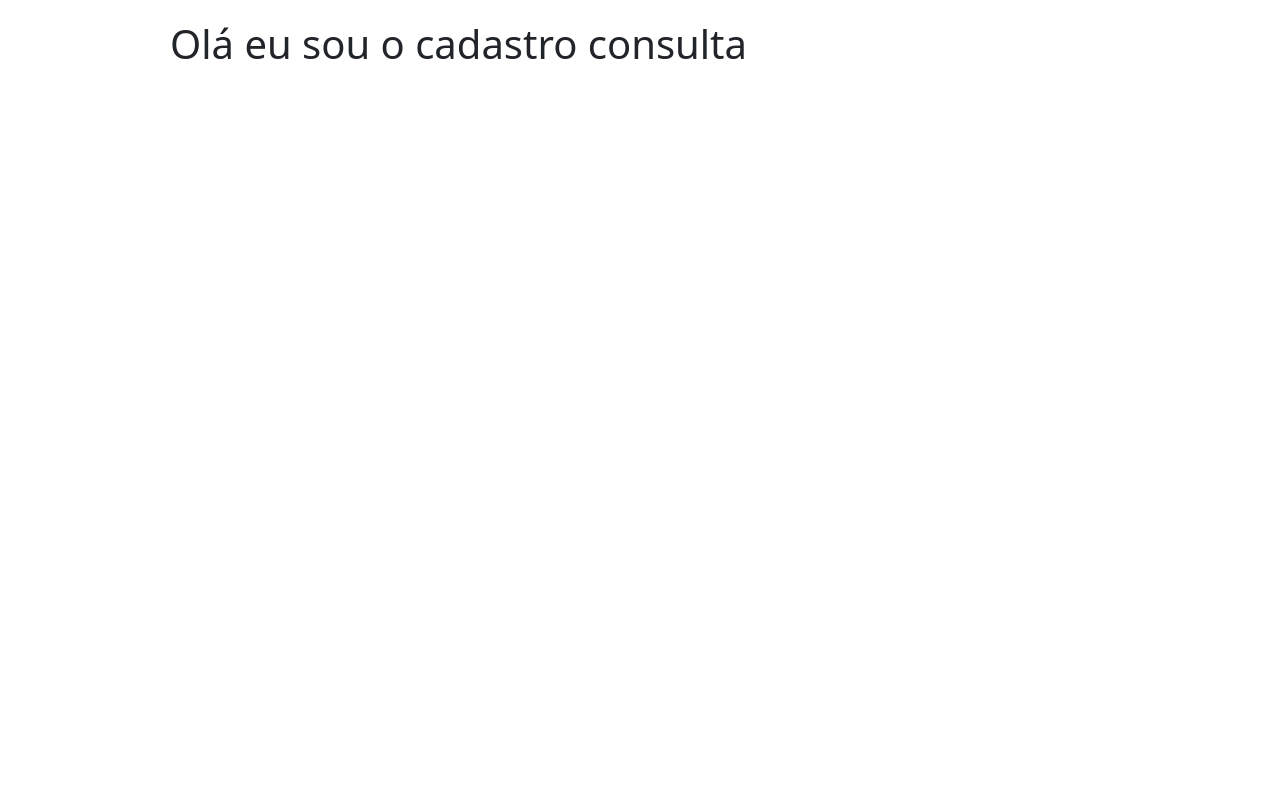
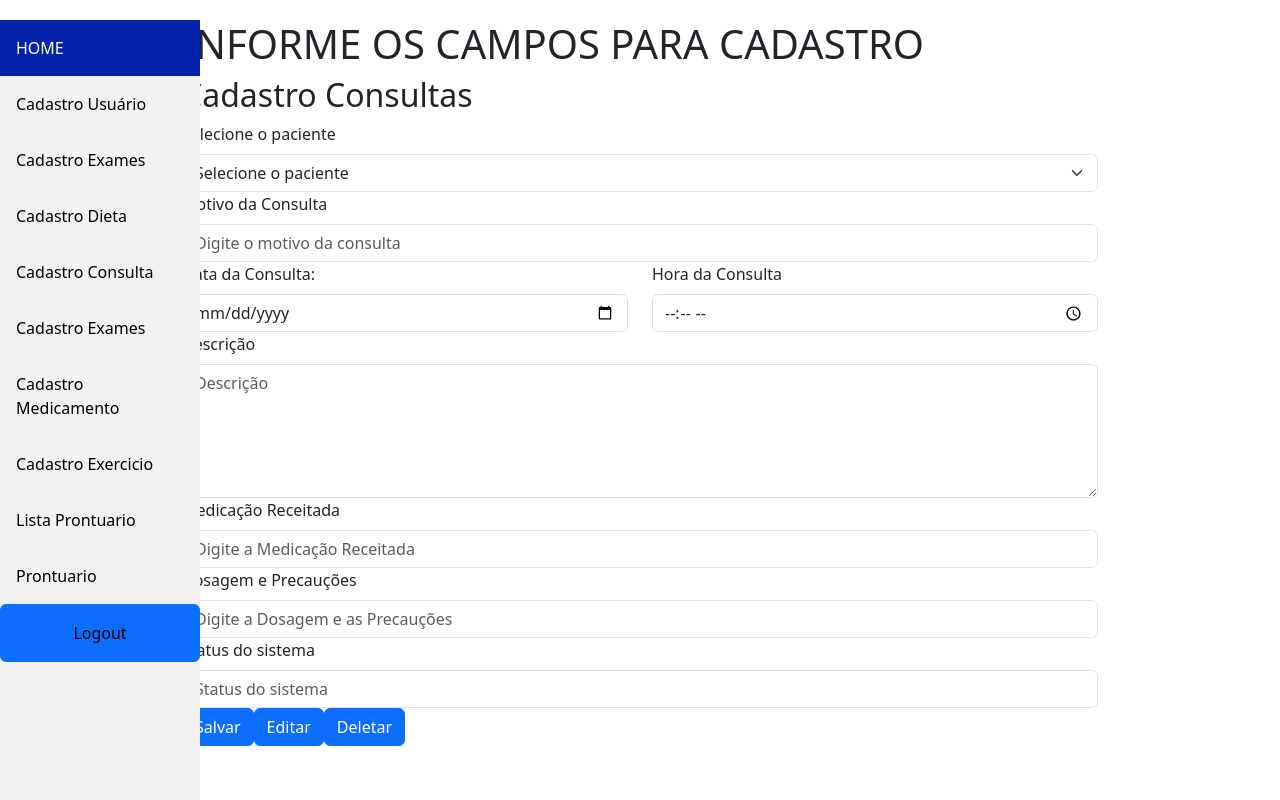
Before and after one commit to FullStack-Coqueiros/M3P-FrontEnd-Squad2, a React (Vite) app in the folder project_frontend/: page /CadastroConsulta in a window 1280 px wide. Built offline with nearby package versions, Linux system fonts and the light colour scheme; data requests are answered from the project's data file.

Commit message:
Criando Cadastro Consulta

```diff
--- a/project_frontend/src/pages/CadastroConsulta/CadastroConsulta.jsx
+++ b/project_frontend/src/pages/CadastroConsulta/CadastroConsulta.jsx
@@ -1,10 +1,179 @@
-import React from 'react'
+import React, {useEffect, useState} from 'react';
+import { Form, Button, Container, Row, Col } from 'react-bootstrap';
+import {useForm} from 'react-hook-form';
+import { v4 as uuidv4 } from 'uuid';
+import {useAppContext} from "../../context/useAppContext";
+import Sidebar from "../../components/SidebarComponents/Sidebar";
+
 
 function CadastroConsulta() {
+
+  const {handleAdicionarConsulta, handleDeletarConsulta, pacientes, setPacientes, carregarPacientes} = useAppContext();
+  const [isSaved, setIsSaved] = useState(false)
+  const [showSuccessAlert, setShowSuccessAlert] = useState(false);
+  const {register, handleSubmit, reset, formState: {errors}} = useForm();
+
+  useEffect(() => {
+    const fetchPacientes = async () => {
+      try {
+        const response = await fetch('http://localhost:3000/pacientes');
+        const data = await response.json();
+        setPacientes(data);
+      } catch (error) {
+        console.error('Erro ao buscar pacientes', error);
+      }
+    };
+    fetchPacientes();
+  }, [setPacientes]);
+
+  function createConsulta(data) {
+    const consulta = {
+      ...data,
+      id: uuidv4(),
+    };
+
+    handleAdicionarConsulta(consulta);
+    setIsSaved(true);
+    setShowSuccessAlert(true);
+
+    // Limpar o formulário
+    reset();
+    // Imprimir os dados no console
+    console.log('Dados da consulta para o paciente:', exame);
+
+    const deletarConsulta = (consultaId) => {
+
+      const consultaParaDeletar = consultas.find((consulta) => consulta.id === consultaId);
+
+      if (consultaParaDeletar) {
+        handleDeletarConsulta(consultaId);
+      } else {
+        console.warn('Tentativa de deletar consulta inexistente.');
+      }
+    };
+
+  }
+
   return (
-    <div>
-    <h1>  Olá eu sou o cadastro consulta</h1>
-    </div>
+    <>
+      <Sidebar />
+      <Container>
+        <h1>INFORME OS CAMPOS PARA CADASTRO</h1>
+        <section className='form-med'>
+          <form onSubmit={handleSubmit(createConsulta)}>
+            <h2>Cadastro Consultas</h2>
+            <Row>
+              <Col>
+
+                <div className='form-section'>
+                  <Form.Group controlId='pacienteId'>
+                    <Form.Label>Selecione o paciente</Form.Label>
+                    <Form.Select
+                      {...register("pacientId", {required: true})}
+                    >
+                      <option value="">Selecione o paciente</option>
+                      {pacientes.map(paciente => (
+                        <option key={paciente.id} value={paciente.id}>
+                          {paciente.nomeCompleto}
+                        </option>
+                      ))}
+                    </Form.Select>
+                    {errors.pacienteId && (
+                      <span className='error-message'>Campo Obrigatório</span>
+                    )}
+                  </Form.Group>
+                </div>
+
+                <Form.Group name="consulta">
+                  <Form.Label>Motivo da Consulta</Form.Label>
+                  <Form.Control
+                    type = "text"
+                    placeholder='Digite o motivo da consulta'
+                    {...register("consulta", {required: true})}
+                  />
+                  {errors.exame && (
+                    <span className='error-message'>Campo obrigatório</span>
+                  )}
+                </Form.Group>
+              </Col>
+            </Row>
+
+            <Row>
+              <Col>
+                <Form.Group name="DataConsulta">
+                    <Form.Label>Data da Consulta:</Form.Label>
+                    <Form.Control
+                      type="date" defaultValue={new Date().toLocaleDateString()}
+                      {...register("dataConsulta", { required: true })}
+                    />
+                    {errors.dataConsulta && (
+                      <span className="error-message">Campo Obrigatório</span>
+                    )}
+                  </Form.Group>
+              </Col>
+              <Col>
+                <Form.Group name="HoraConsulta">
+                  <Form.Label>Hora da Consulta</Form.Label>
+                  <Form.Control
+                    type="time" defaultValue={new Date().toLocaleTimeString([], { hour: '2-digit', minute: '2-digit' })}
+                    {...register("horaConsulta", { required: true })}
+                  />
+                  {errors.horaConsulta && (
+                    <span className="error-message">Campo Obrigatório</span>
+                  )}
+                </Form.Group>
+              </Col>
+            </Row>
+            <Row>
+              <Col>
+                <Form.Group name="descricao">
+                  <Form.Label>Descrição</Form.Label>
+                  <Form.Control as="textarea" rows={5} placeholder="Descrição" {...register("descricao", { required: true, minLength: 10, maxLength: 1000 })} />
+                  {errors.descricao && <span className="error-message">Campo Obrigatório</span>}
+                </Form.Group>
+              </Col>
+            </Row>
+            <Row>
+              <Col>
+                <Form.Group name="medicacao">
+                    <Form.Label>Medicação Receitada</Form.Label>
+                    <Form.Control
+                      type = "text"
+                      placeholder='Digite a Medicação Receitada'
+                      {...register("medicacao", {required: true})}
+                    />
+                    {errors.medicacao && (
+                      <span className='error-message'>Campo obrigatório</span>
+                    )}
+                  </Form.Group>
+                  <Form.Group name="dosagem">
+                    <Form.Label>Dosagem e Precauções</Form.Label>
+                    <Form.Control
+                      type = "text"
+                      placeholder='Digite a Dosagem e as Precauções'
+                      {...register("dosagem", {required: true})}
+                    />
+                    {errors.dosagem && (
+                      <span className='error-message'>Campo obrigatório</span>
+                    )}
+                  </Form.Group>
+                    <Form.Group name="statusSistema">
+                    <Form.Label>Status do sistema</Form.Label>
+                    <Form.Control type="isValid" placeholder="Status do sistema" {...register("statusSistema", { required: true })} />
+                    {errors.statusSistema && <span className="error-message">Campo Obrigatório</span>}
+                  </Form.Group>
+              </Col>
+            </Row>
+            <div >
+              <Button className="btn-salvar" type="submit" > Salvar </Button>
+              <Button className="btn-editar" type="button" disable={!handleAdicionarConsulta} > Editar </Button>
+              <Button className="btn-reset" type="reset" disable={!handleAdicionarConsulta} > Deletar </Button>
+            </div>
+          </form>
+          {showSuccessAlert && (<div className="alert alert-success mt-3"> Consulta cadastrada com sucesso! </div> )}
+        </section>
+      </Container>
+    </>
   )
 }
 
```
Also changed, not shown: project_frontend/src/pages/CadastroConsulta/styles.css (added, +9 -0 lines).
